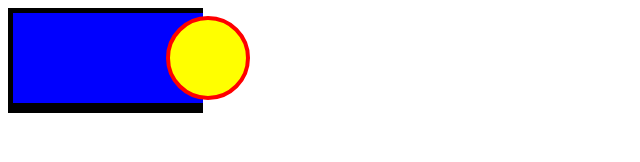
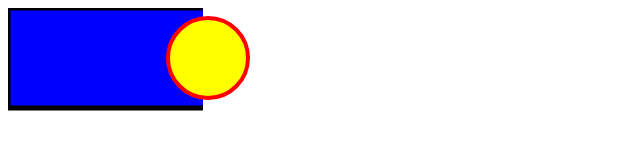
Before and after one commit to CheenoOng09/exercise68, a plain HTML site: page index.html in a window 1280 px wide. Shown: the whole page, without its empty margins (0-640 px from the left). Drawn offline with Linux system fonts and the light colour scheme.

Commit message:
Update index.html

```diff
--- a/index.html
+++ b/index.html
@@ -5,7 +5,7 @@
 
 <svg width="400" height="150">
 
-  <rect x="0" y="0" width="200" height="100" style="fill:rgb(0,0,255);stroke-width:10;stroke:rgb(0,0,0)" />
+  <rect x="0" y="0" width="200" height="100" style="fill:rgb(0,0,255);stroke-width:5;stroke:rgb(0,0,0)" />
 
   <rect x="200" y="0" width="200" height="100" style="fill:rgb(255,255,255);stroke-width:10;stroke:rgb(255,255,255)" />
 
```
